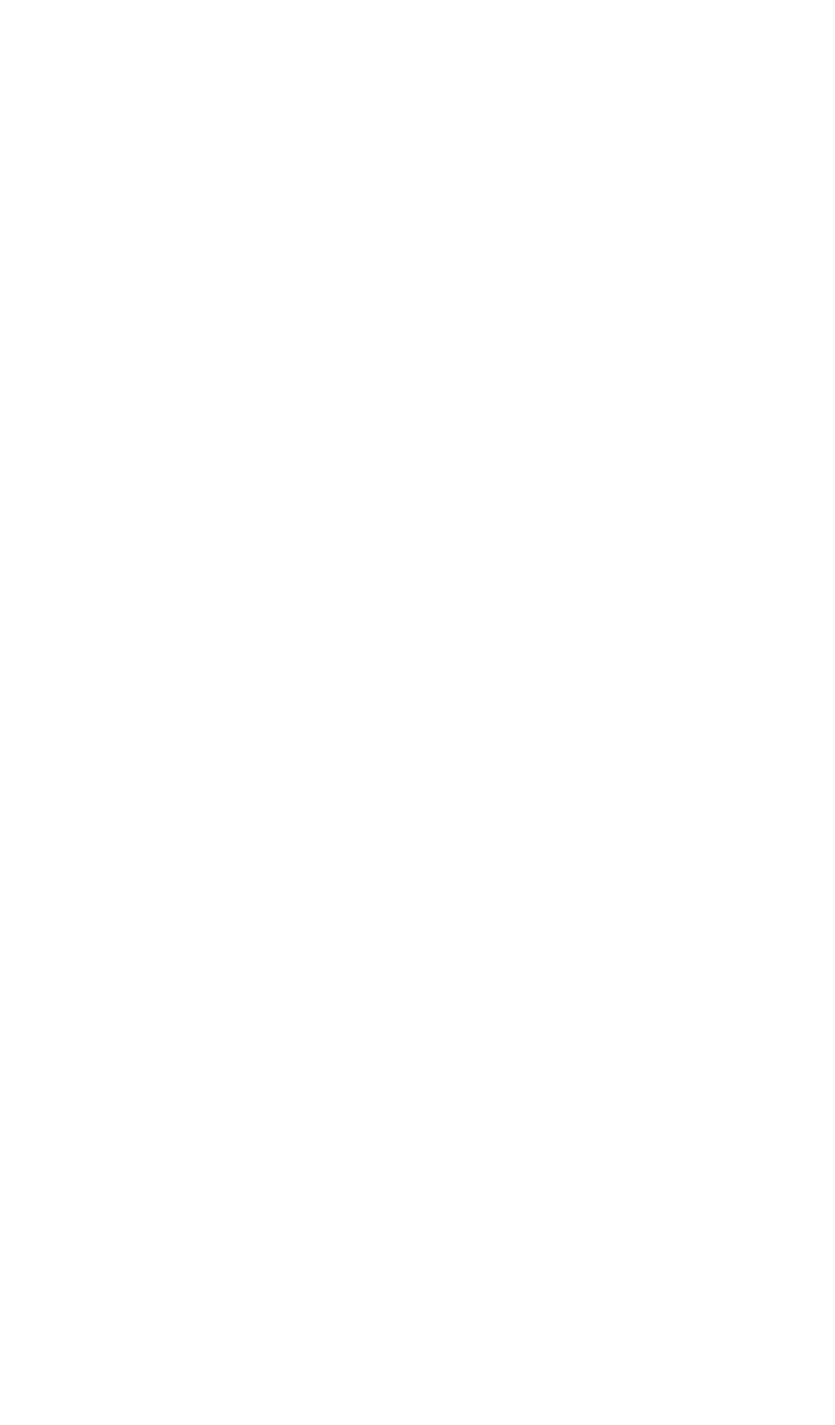
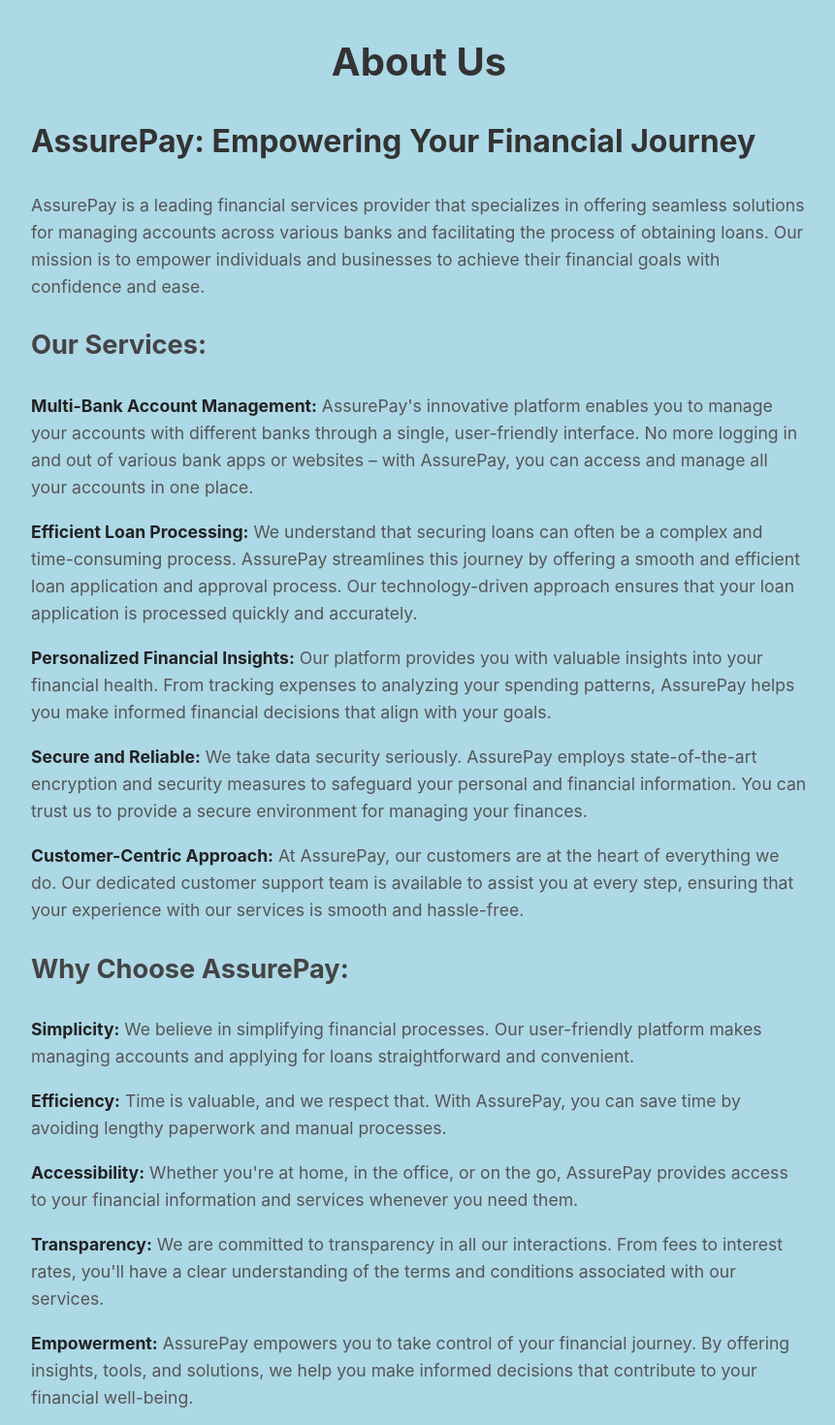
Before and after one commit to shani34/AssurePay, a React (Create React App) app in the folder frontend/assure-pay/: page /about in a window 1280 px wide. Before the commit this address had no page. Shown: the part 20-1490 px from the top of the page at 97% size, without its empty margins (208-1069 px from the left). Before the commit the page ends 800 px from the top, so only its background shows below. Built offline with nearby package versions, Linux system fonts and the light colour scheme.

Commit message:
added about.js file

```diff
--- a/frontend/assure-pay/src/App.js
+++ b/frontend/assure-pay/src/App.js
@@ -1,6 +1,7 @@
 import React from 'react';
 import SignIn from './components/SignIn';
 import Welcome from './components/welcome';
+import About from './components/about'
 import { BrowserRouter as Router, Route, Routes } from 'react-router-dom';
 // Import other components here
 
@@ -10,6 +11,7 @@
     <Routes>
      <Route path="/" element={<SignIn/>}/>
      <Route path="/welcome"  element={<Welcome/>}/>
+     <Route path="/about"  element={<About/>}/>
     </Routes>
    </Router>
   );
--- /dev/null
+++ b/frontend/assure-pay/src/components/about.js
@@ -0,0 +1,57 @@
+import React from "react";
+import styles from './about.module.css'
+const About = () => {
+  return (
+    <div className={styles.about}>
+      <div className={styles.aboutHeader}>
+        <h1>About Us</h1>
+      </div>
+      <div className={styles.aboutContent}>
+        <h2>AssurePay: Empowering Your Financial Journey</h2>
+        <p>
+          AssurePay is a leading financial services provider that specializes in offering seamless solutions for managing accounts across various banks and facilitating the process of obtaining loans. Our mission is to empower individuals and businesses to achieve their financial goals with confidence and ease.
+        </p>
+        <h3>Our Services:</h3>
+        <p>
+          <strong>Multi-Bank Account Management:</strong> AssurePay's innovative platform enables you to manage your accounts with different banks through a single, user-friendly interface. No more logging in and out of various bank apps or websites – with AssurePay, you can access and manage all your accounts in one place.
+        </p>
+        <p>
+          <strong>Efficient Loan Processing:</strong> We understand that securing loans can often be a complex and time-consuming process. AssurePay streamlines this journey by offering a smooth and efficient loan application and approval process. Our technology-driven approach ensures that your loan application is processed quickly and accurately.
+        </p>
+        <p>
+          <strong>Personalized Financial Insights:</strong> Our platform provides you with valuable insights into your financial health. From tracking expenses to analyzing your spending patterns, AssurePay helps you make informed financial decisions that align with your goals.
+        </p>
+        <p>
+          <strong>Secure and Reliable:</strong> We take data security seriously. AssurePay employs state-of-the-art encryption and security measures to safeguard your personal and financial information. You can trust us to provide a secure environment for managing your finances.
+        </p>
+        <p>
+          <strong>Customer-Centric Approach:</strong> At AssurePay, our customers are at the heart of everything we do. Our dedicated customer support team is available to assist you at every step, ensuring that your experience with our services is smooth and hassle-free.
+        </p>
+        <h3>Why Choose AssurePay:</h3>
+        <p>
+          <strong>Simplicity:</strong> We believe in simplifying financial processes. Our user-friendly platform makes managing accounts and applying for loans straightforward and convenient.
+        </p>
+        <p>
+          <strong>Efficiency:</strong> Time is valuable, and we respect that. With AssurePay, you can save time by avoiding lengthy paperwork and manual processes.
+        </p>
+        <p>
+          <strong>Accessibility:</strong> Whether you're at home, in the office, or on the go, AssurePay provides access to your financial information and services whenever you need them.
+        </p>
+        <p>
+          <strong>Transparency:</strong> We are committed to transparency in all our interactions. From fees to interest rates, you'll have a clear understanding of the terms and conditions associated with our services.
+        </p>
+        <p>
+          <strong>Empowerment:</strong> AssurePay empowers you to take control of your financial journey. By offering insights, tools, and solutions, we help you make informed decisions that contribute to your financial well-being.
+        </p>
+        <p>
+          Join AssurePay and experience the future of financial services. Say goodbye to the complexities of managing accounts and loans – say hello to a seamless, efficient, and empowered financial journey with AssurePay.
+        </p>
+      </div>
+      <footer className={styles.footer}>
+          <p>&copy; 2023 AssurePay. All rights reserved.</p>
+     </footer>
+    </div>
+  );
+};
+
+export default About;
--- /dev/null
+++ b/frontend/assure-pay/src/components/about.module.css
@@ -0,0 +1,76 @@
+/* about.module.css */
+
+.about {
+    padding: 2rem;
+    background: fixed;
+    background-repeat: no-repeat;
+   background-color:#ADD8E6;
+  }
+
+  .aboutHeader {
+    text-align: center;
+    margin-bottom: 1.5rem;
+  }
+
+  .aboutHeader h1 {
+    font-size: 2.5rem;
+    color: #333;
+  }
+
+  .aboutContent {
+    max-width: 800px;
+    margin: 0 auto;
+    font-size: 1.1rem;
+    line-height: 1.6;
+    color: #555;
+  }
+
+  .aboutContent h2 {
+    font-size: 2rem;
+    margin-top: 2rem;
+    color: #333;
+  }
+
+  .aboutContent h3 {
+    font-size: 1.7rem;
+    margin-top: 1.5rem;
+    color: #444;
+  }
+
+  .aboutContent strong {
+    font-weight: bold;
+    color: #222;
+  }
+
+  .aboutContent p {
+    margin-top: 1rem;
+  }
+
+  .aboutContent p:first-child {
+    margin-top: 0;
+  }
+
+  .aboutContent ul {
+    list-style: disc;
+    margin-left: 2rem;
+    margin-top: 1rem;
+  }
+
+  .aboutContent li {
+    margin-bottom: 0.5rem;
+  }
+
+  .aboutContent a {
+    color: #007bff;
+    text-decoration: none;
+  }
+
+  .aboutContent a:hover {
+    text-decoration: underline;
+  }
+  .footer {
+    text-align: center;
+    font-size: 0.8rem;
+    color: #777;
+    margin-top: 1rem;
+  }
--- a/frontend/assure-pay/src/components/welcome.js
+++ b/frontend/assure-pay/src/components/welcome.js
@@ -2,6 +2,7 @@
 import axios from 'axios';
 import styles from './welcome.module.css';
 import user from '../logo/AssurePay.png'
+import About from './about'
 
 const Welcome = () => {
 
@@ -37,7 +38,7 @@
       <nav className={styles.sidebar}>
         <ul className={styles.navLinks}>
           <li>
-            <a href="#">About</a>
+            <a href="/about" onClick={About} >About</a>
           </li>
           <li>
             <a href="#">Career</a>
```
